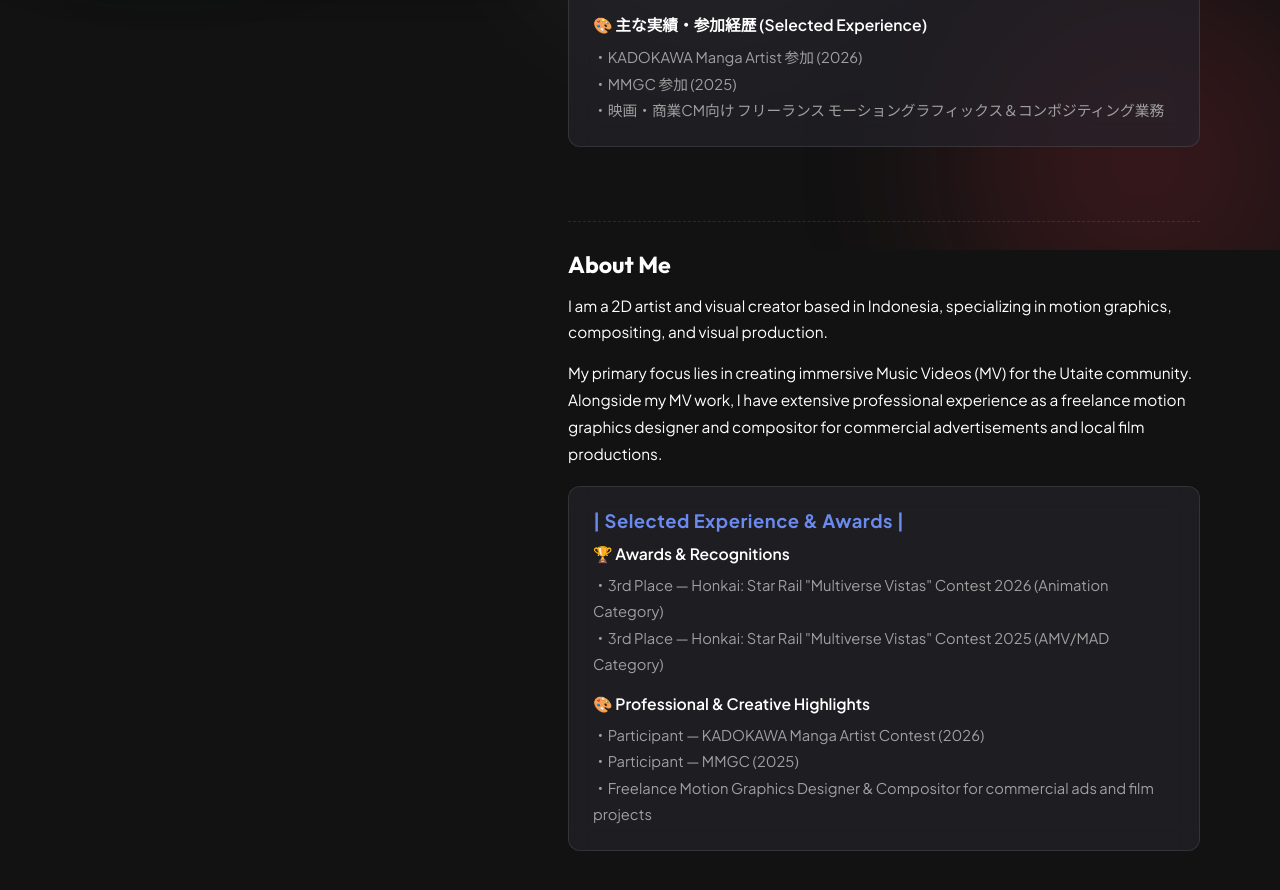
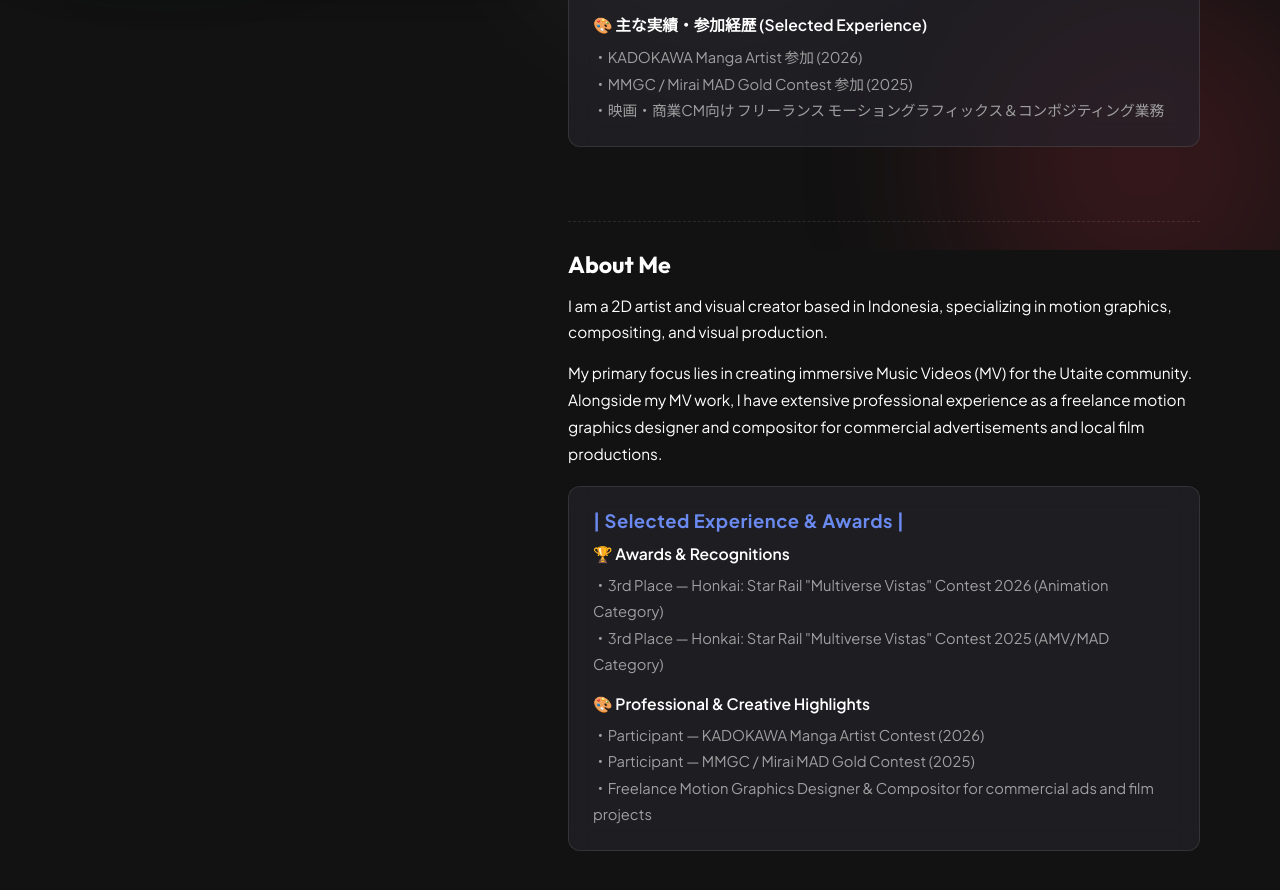
Before and after one commit to NauqyHarirth/Website-NauqyHarith, a plain HTML site: page about.html in a window 1280 px wide. Shown: the part 550-1440 px from the top of the page. Drawn offline with Linux system fonts and the light colour scheme.

```diff
--- a/about.html
+++ b/about.html
@@ -78,7 +78,7 @@
                             <p class="exp-category-title">🎨 主な実績・参加経歴 (Selected Experience)</p>
                             <ul class="exp-list">
                                 <li>・KADOKAWA Manga Artist 参加 (2026)</li>
-                                <li>・MMGC 参加 (2025)</li>
+                                <li>・MMGC / Mirai MAD Gold Contest 参加 (2025)</li>
                                 <li>・映画・商業CM向け フリーランス モーショングラフィックス＆コンポジティング業務</li>
                             </ul>
                         </div>
@@ -107,7 +107,7 @@
                             <p class="exp-category-title">🎨 Professional & Creative Highlights</p>
                             <ul class="exp-list">
                                 <li>・Participant — KADOKAWA Manga Artist Contest (2026)</li>
-                                <li>・Participant — MMGC (2025)</li>
+                                <li>・Participant — MMGC / Mirai MAD Gold Contest (2025)</li>
                                 <li>・Freelance Motion Graphics Designer & Compositor for commercial ads and film projects</li>
                             </ul>
                         </div>
```
